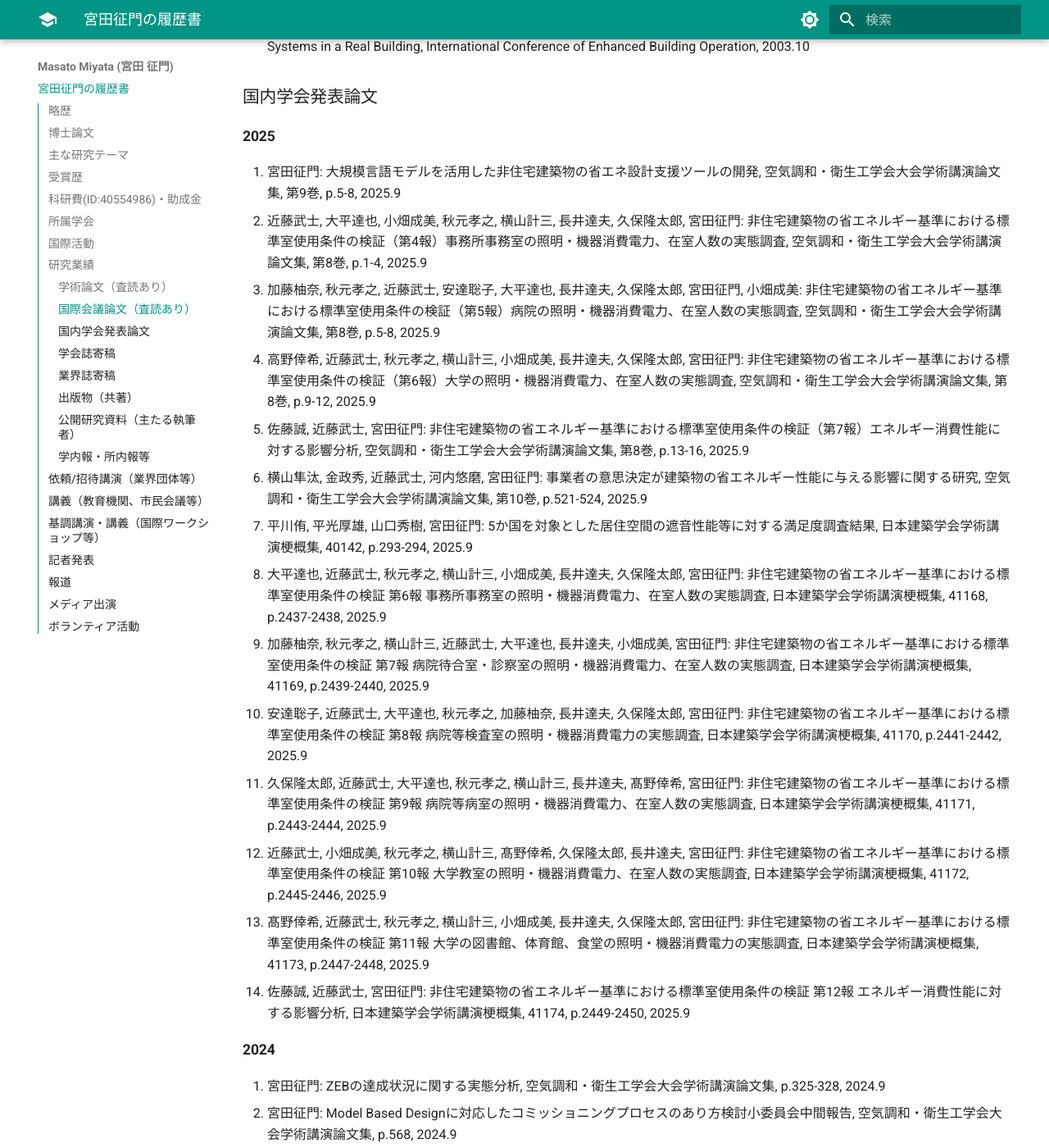
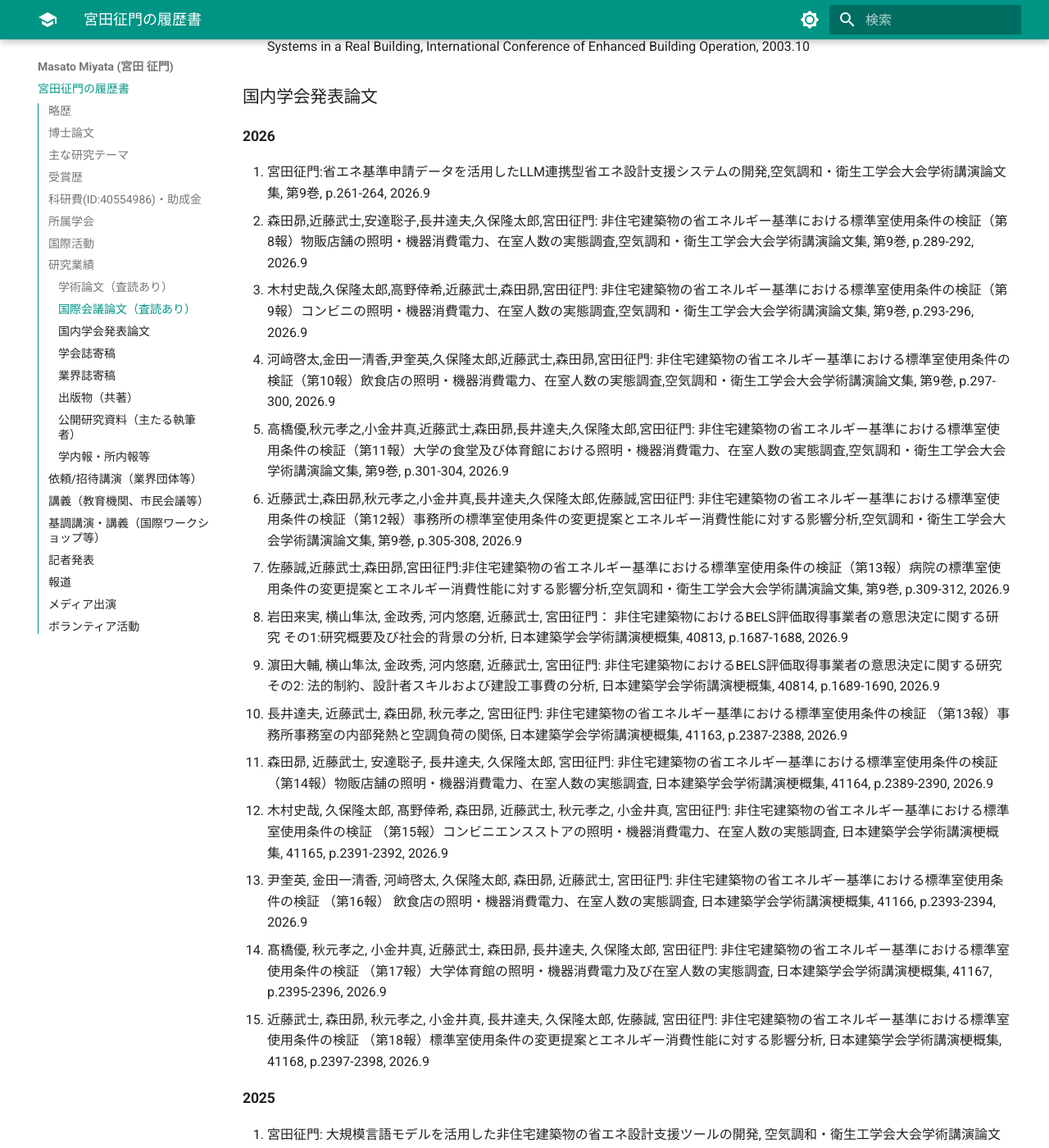
Before and after one commit to MasatoMiyata/CurriculumVitae, an MkDocs documentation site: the page built from docs/index.md, in a window 1280 px wide and 1400 px high, scrolled down 6523 px. Shown: the whole window at 82% size. Built offline with MkDocs 1.6.1 and Material for MkDocs 9.7.7, drawn with Linux system fonts in a browser that asks for light colours.

Commit message:
2026年学会論文を追加

```diff
--- a/docs/index.md
+++ b/docs/index.md
@@ -119,6 +119,23 @@
 
 
 ### 国内学会発表論文
+
+#### 2026
+1. 宮田征門:省エネ基準申請データを活用したLLM連携型省エネ設計支援システムの開発,空気調和・衛生工学会大会学術講演論文集, 第9巻, p.261-264, 2026.9
+1. 森田昴,近藤武士,安達聡子,長井達夫,久保隆太郎,宮田征門: 非住宅建築物の省エネルギー基準における標準室使用条件の検証（第8報）物販店舗の照明・機器消費電力、在室人数の実態調査,空気調和・衛生工学会大会学術講演論文集, 第9巻, p.289-292, 2026.9
+1. 木村史哉,久保隆太郎,高野倖希,近藤武士,森田昴,宮田征門: 非住宅建築物の省エネルギー基準における標準室使用条件の検証（第9報）コンビニの照明・機器消費電力、在室人数の実態調査,空気調和・衛生工学会大会学術講演論文集, 第9巻, p.293-296, 2026.9
+1. 河﨑啓太,金田一清香,尹奎英,久保隆太郎,近藤武士,森田昴,宮田征門: 非住宅建築物の省エネルギー基準における標準室使用条件の検証（第10報）飲食店の照明・機器消費電力、在室人数の実態調査,空気調和・衛生工学会大会学術講演論文集, 第9巻, p.297-300, 2026.9
+1. 高橋優,秋元孝之,小金井真,近藤武士,森田昴,長井達夫,久保隆太郎,宮田征門: 非住宅建築物の省エネルギー基準における標準室使用条件の検証（第11報）大学の食堂及び体育館における照明・機器消費電力、在室人数の実態調査,空気調和・衛生工学会大会学術講演論文集, 第9巻, p.301-304, 2026.9
+1. 近藤武士,森田昴,秋元孝之,小金井真,長井達夫,久保隆太郎,佐藤誠,宮田征門: 非住宅建築物の省エネルギー基準における標準室使用条件の検証（第12報）事務所の標準室使用条件の変更提案とエネルギー消費性能に対する影響分析,空気調和・衛生工学会大会学術講演論文集, 第9巻, p.305-308, 2026.9
+1. 佐藤誠,近藤武士,森田昴,宮田征門:非住宅建築物の省エネルギー基準における標準室使用条件の検証（第13報）病院の標準室使用条件の変更提案とエネルギー消費性能に対する影響分析,空気調和・衛生工学会大会学術講演論文集, 第9巻, p.309-312, 2026.9
+1. 岩田来実, 横山隼汰, 金政秀, 河内悠磨, 近藤武士, 宮田征門： 非住宅建築物におけるBELS評価取得事業者の意思決定に関する研究 その1:研究概要及び社会的背景の分析, 日本建築学会学術講演梗概集, 40813, p.1687-1688, 2026.9
+1. 濵田大輔, 横山隼汰, 金政秀, 河内悠磨, 近藤武士, 宮田征門: 非住宅建築物におけるBELS評価取得事業者の意思決定に関する研究 その2: 法的制約、設計者スキルおよび建設工事費の分析, 日本建築学会学術講演梗概集, 40814, p.1689-1690, 2026.9
+1. 長井達夫, 近藤武士, 森田昴, 秋元孝之, 宮田征門: 非住宅建築物の省エネルギー基準における標準室使用条件の検証 （第13報）事務所事務室の内部発熱と空調負荷の関係, 日本建築学会学術講演梗概集, 41163, p.2387-2388, 2026.9
+1. 森田昴, 近藤武士, 安達聡子, 長井達夫, 久保隆太郎, 宮田征門: 非住宅建築物の省エネルギー基準における標準室使用条件の検証 （第14報）物販店舗の照明・機器消費電力、在室人数の実態調査, 日本建築学会学術講演梗概集, 41164, p.2389-2390, 2026.9
+1. 木村史哉, 久保隆太郎, 髙野倖希, 森田昴, 近藤武士, 秋元孝之, 小金井真, 宮田征門: 非住宅建築物の省エネルギー基準における標準室使用条件の検証 （第15報）コンビニエンスストアの照明・機器消費電力、在室人数の実態調査, 日本建築学会学術講演梗概集, 41165, p.2391-2392, 2026.9
+1. 尹奎英, 金田一清香, 河﨑啓太, 久保隆太郎, 森田昴, 近藤武士, 宮田征門: 非住宅建築物の省エネルギー基準における標準室使用条件の検証 （第16報） 飲食店の照明・機器消費電力、在室人数の実態調査, 日本建築学会学術講演梗概集, 41166, p.2393-2394, 2026.9
+1. 髙橋優, 秋元孝之, 小金井真, 近藤武士, 森田昴, 長井達夫, 久保隆太郎, 宮田征門: 非住宅建築物の省エネルギー基準における標準室使用条件の検証 （第17報）大学体育館の照明・機器消費電力及び在室人数の実態調査, 日本建築学会学術講演梗概集, 41167, p.2395-2396, 2026.9
+1. 近藤武士, 森田昴, 秋元孝之, 小金井真, 長井達夫, 久保隆太郎, 佐藤誠, 宮田征門: 非住宅建築物の省エネルギー基準における標準室使用条件の検証 （第18報）標準室使用条件の変更提案とエネルギー消費性能に対する影響分析, 日本建築学会学術講演梗概集, 41168, p.2397-2398, 2026.9
 
 #### 2025
 1. 宮田征門: 大規模言語モデルを活用した非住宅建築物の省エネ設計支援ツールの開発, 空気調和・衛生工学会大会学術講演論文集, 第9巻, p.5-8, 2025.9
```
Also changed, not shown: site/index.html, site/search/search_index.json, site/sitemap.xml, 1 other file.
